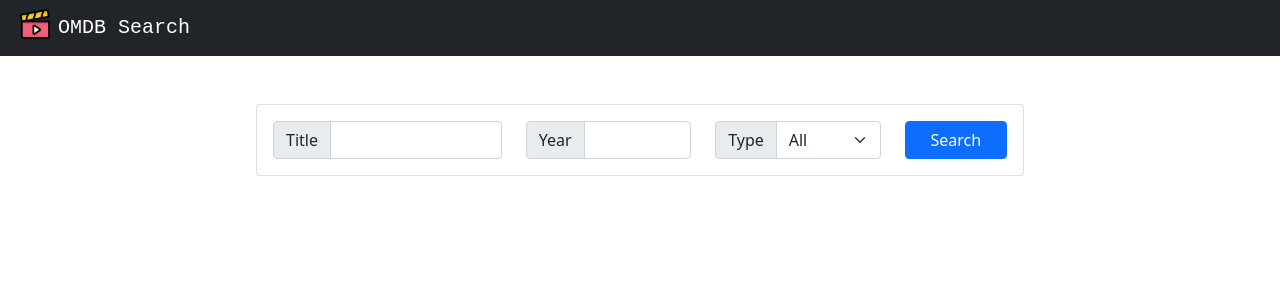
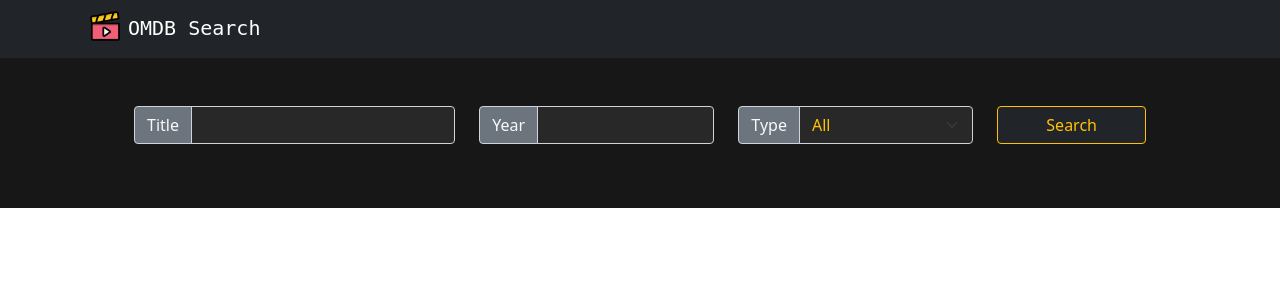
Before and after one commit to zbhavyai/movie-search-omdb, a React (Create React App) app: page / in a window 1280 px wide. Shown: the top 300 px of the page. Built offline with nearby package versions, Linux system fonts and the light colour scheme.

Commit message:
updating styling

```diff
--- /dev/null
+++ b/src/CustomColors.css
@@ -0,0 +1,37 @@
+.header-font {
+  font-family: 'monospace';
+}
+
+.header-icon {
+  position: relative;
+  top: -4px;
+}
+
+.darker-background {
+  background-color: #171717;
+}
+
+.custom-padding {
+  padding-left: 5%;
+  padding-right: 5%;
+}
+
+.search-input-background {
+  background-color: #282828;
+}
+
+input::-webkit-outer-spin-button,
+input::-webkit-inner-spin-button {
+  -webkit-appearance: none;
+  margin: 0;
+}
+
+input[type='number'] {
+  -moz-appearance: textfield;
+}
+
+.card-max-width {
+  max-width: 15rem;
+  border-color: antiquewhite;
+  border-width: 5px;
+}
--- a/src/Header.js
+++ b/src/Header.js
@@ -4,9 +4,9 @@ import { Link } from 'react-router-dom';
 const Header = () => {
   return (
     <nav className='navbar navbar-expand-lg navbar-dark bg-dark'>
-      <div class='container-fluid'>
-        <Link className='navbar-brand' to='/' style={{ fontFamily: 'monospace' }}>
-          <img src={process.env.PUBLIC_URL + 'logo192.png'} alt='' width='30' height='30' className='mx-2' style={{ position: 'relative', top: '-4px' }} />
+      <div className='container'>
+        <Link className='navbar-brand header-font' to='/'>
+          <img src={process.env.PUBLIC_URL + 'logo192.png'} alt='' width='30' height='30' className='mx-2 header-icon' />
           OMDB Search
         </Link>
       </div>
--- a/src/Home.js
+++ b/src/Home.js
@@ -6,18 +6,7 @@ const Home = () => {
   return (
     <React.Fragment>
       <Header />
-      <div className='container-fluid'>
-        <div className='row'>
-          <div className='col-12' style={{ paddingLeft: '20%', paddingRight: '20%' }}>
-            <SearchBar />
-            {/* <div className='card mt-4'>
-              <div className='card-body'>
-                <div className='text-secondary pt-2 text-centerr'>Hit search to get some results</div>
-              </div>
-            </div> */}
-          </div>
-        </div>
-      </div>
+      <SearchBar />
     </React.Fragment>
   );
 };
--- a/src/MovieCard.js
+++ b/src/MovieCard.js
@@ -7,12 +7,12 @@ const MovieCard = ({ Poster: poster, Title: title, Year: year, Type: type }) =>
   poster = String(poster).startsWith('http') ? poster : defaultPoster;
 
   return (
-    <div className='col-md-3 col-sm-6 p-3'>
-      <div className='card' style={{ width: '15rem' }}>
+    <div className='col-md-3 col-sm-6 d-flex justify-content-center p-3'>
+      <div className='card card-max-width'>
         <img className='card-img-top' src={poster} alt='Movie poster' />
-        <div className='card-body'>
+        <div className='card-body darker-background'>
           <h6
-            className='card-title my-1'
+            className='card-title text-white my-1'
             style={{
               color: '#000000',
               textOverflow: 'ellipsis',
@@ -25,7 +25,7 @@ const MovieCard = ({ Poster: poster, Title: title, Year: year, Type: type }) =>
           >
             {title}
           </h6>
-          <p className='card-text'>{year}</p>
+          <p className='card-text text-white'>{year}</p>
           <button type='button' className='btn btn-sm btn-secondary'>
             {type}
           </button>
--- a/src/Movies.js
+++ b/src/Movies.js
@@ -36,16 +36,11 @@ const Movies = () => {
   return (
     <React.Fragment>
       <Header />
-
-      <div className='container-fluid'>
+      <SearchBar />
+      <div className='darker-background'>
+        <div className='container custom-padding'>
           <div className='row'>
-          <div className='col-12' style={{ paddingLeft: '20%', paddingRight: '20%' }}>
-            <SearchBar />
-          </div>
-        </div>
-
-        <div className='row'>
-          <div className='col-12' style={{ paddingLeft: '15%', paddingRight: '15%' }}>
+            <div className='col-12'>
               {data['Response'] !== 'True' ? (
                 <div className='card mt-4'>
                   <div className='card-body'>
@@ -53,7 +48,7 @@ const Movies = () => {
                   </div>
                 </div>
               ) : (
-              <div className='row p-5'>
+                <div className='row pb-5'>
                   {data['Search']?.map((dataItem) => {
                     return <MovieCard key={dataItem['imdbID']} {...dataItem} />;
                   })}
@@ -63,8 +58,9 @@ const Movies = () => {
           </div>
 
           <div className='row'>
-          <div className='col-12' style={{ paddingLeft: '15%', paddingRight: '15%' }}>
+            <div className='col-12'>
               <PageNum totalResults={data['totalResults']} />
+            </div>
           </div>
         </div>
       </div>
--- a/src/SearchBar.js
+++ b/src/SearchBar.js
@@ -30,18 +30,16 @@ const SearchBar = () => {
   };
 
   return (
-    <div className='row pt-5'>
-      <div className='col-lg-12'>
-        <div className='card'>
-          <div className='card-body'>
+    <div className='darker-background'>
+      <div className='container custom-padding'>
         <form onSubmit={handleSearch}>
-              <div className='row'>
-                <div className='col-lg-4'>
+          <div className='row py-5'>
+            <div className='col-lg-4 mb-3'>
               <div className='input-group'>
-                    <span className='input-group-text'>Title</span>
+                <span className='input-group-text text-light bg-secondary'>Title</span>
                 <input
                   type='text'
-                      className='form-control'
+                  className='form-control text-warning search-input-background'
                   id='filterTitle'
                   onChange={(e) => setSearchParams({ ...searchParams, s: e.target.value })}
                   value={searchParams['s']}
@@ -51,12 +49,12 @@ const SearchBar = () => {
               </div>
             </div>
 
-                <div className='col-lg-3'>
+            <div className='col-lg-3 mb-3'>
               <div className='input-group'>
-                    <span className='input-group-text'>Year</span>
+                <span className='input-group-text text-light bg-secondary'>Year</span>
                 <input
                   type='number'
-                      className='form-control'
+                  className='form-control text-warning search-input-background'
                   id='filterYear'
                   min='1600'
                   max={2023}
@@ -67,10 +65,15 @@ const SearchBar = () => {
               </div>
             </div>
 
-                <div className='col-lg-3'>
+            <div className='col-lg-3 mb-3'>
               <div className='input-group'>
-                    <span className='input-group-text'>Type</span>
-                    <select className='form-control form-select' id='typeFilter' onChange={(e) => setSearchParams({ ...searchParams, type: e.target.value })} value={searchParams['type']}>
+                <span className='input-group-text text-light bg-secondary'>Type</span>
+                <select
+                  className='form-control form-select text-warning search-input-background'
+                  id='typeFilter'
+                  onChange={(e) => setSearchParams({ ...searchParams, type: e.target.value })}
+                  value={searchParams['type']}
+                >
                   <option value=''>All</option>
                   <option value='movie'>Movie</option>
                   <option value='series'>Series</option>
@@ -79,17 +82,15 @@ const SearchBar = () => {
               </div>
             </div>
 
-                <div className='col-lg-2'>
+            <div className='col-lg-2 mb-3'>
               <div className='d-grid'>
-                    <button type='submit' className='btn btn-primary'>
+                <button type='submit' className='btn btn-outline-warning btn-dark'>
                   Search
                 </button>
               </div>
             </div>
           </div>
         </form>
-          </div>
-        </div>
       </div>
     </div>
   );
--- a/src/index.js
+++ b/src/index.js
@@ -2,6 +2,7 @@ import 'bootstrap/dist/css/bootstrap.min.css';
 import React from 'react';
 import ReactDOM from 'react-dom/client';
 import App from './App';
+import './CustomColors.css';
 
 const root = ReactDOM.createRoot(document.getElementById('root'));
 
```
Lines whose indentation alone changed are shown as unchanged.
